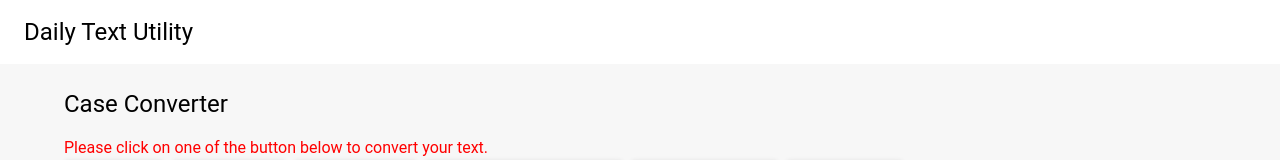
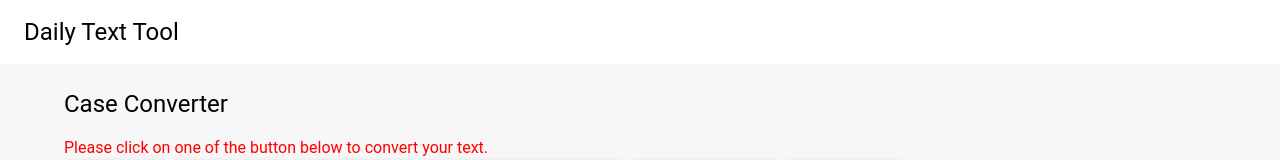
Before and after one commit to aryatsriv/TextUtility, a React (Vite) app in the folder FE/: page / in a window 1280 px wide. Shown: the top 160 px of the page. Built offline with nearby package versions, Linux system fonts and the light colour scheme.

Commit message:
Update TopMenuBar.jsx

```diff
--- a/FE/src/shared/TopMenuBar.jsx
+++ b/FE/src/shared/TopMenuBar.jsx
@@ -11,7 +11,7 @@ export default function TopMenuBar() {
       <AppBar elevation={0} position="static" sx={{ backgroundColor: theme.palette.background.paper }} >
         <Toolbar>
           <Typography variant="h5" component="div" sx={{ color: theme.palette.text.primary }}>
-            Daily Text Utility
+            Daily Text Tool
           </Typography>
         </Toolbar>
       </AppBar>
```
